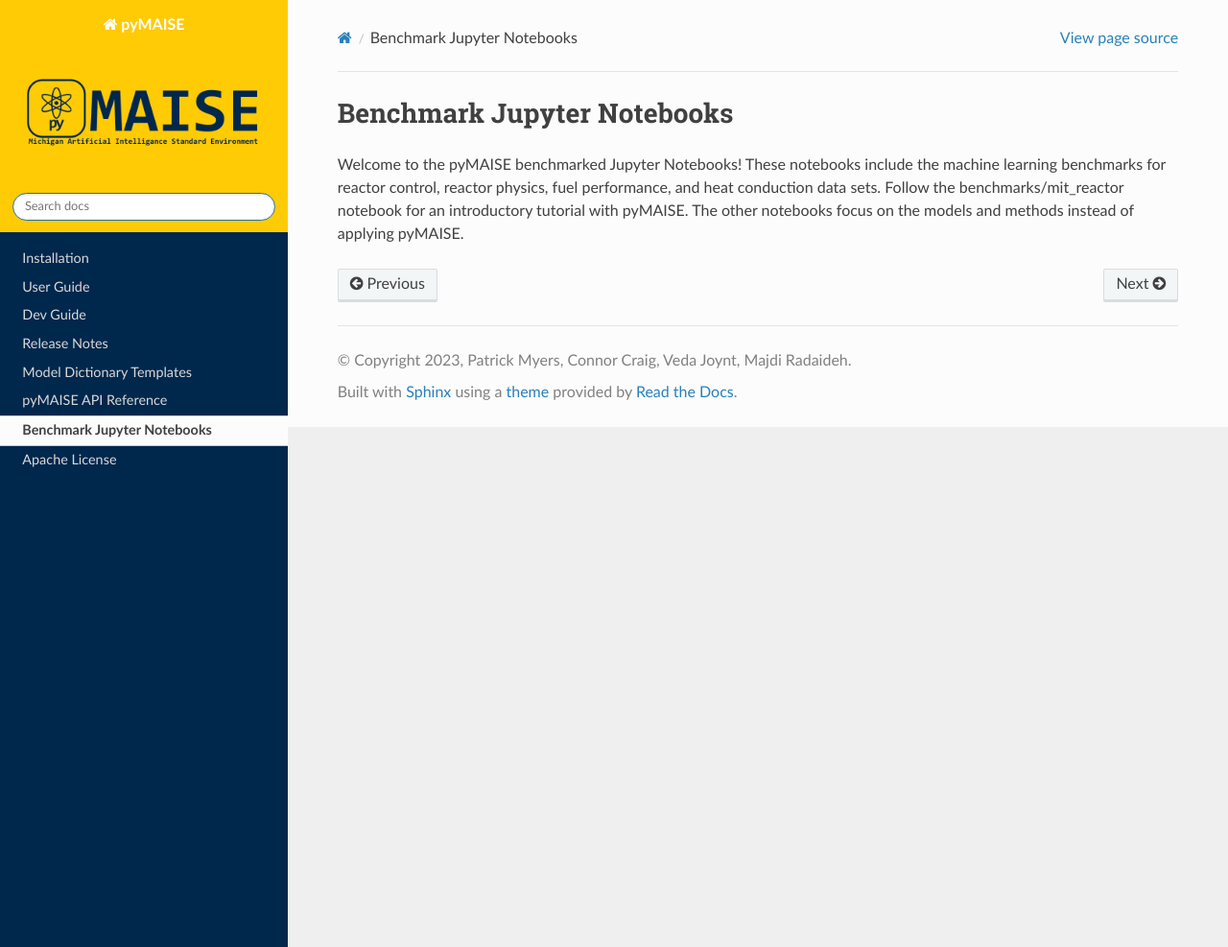
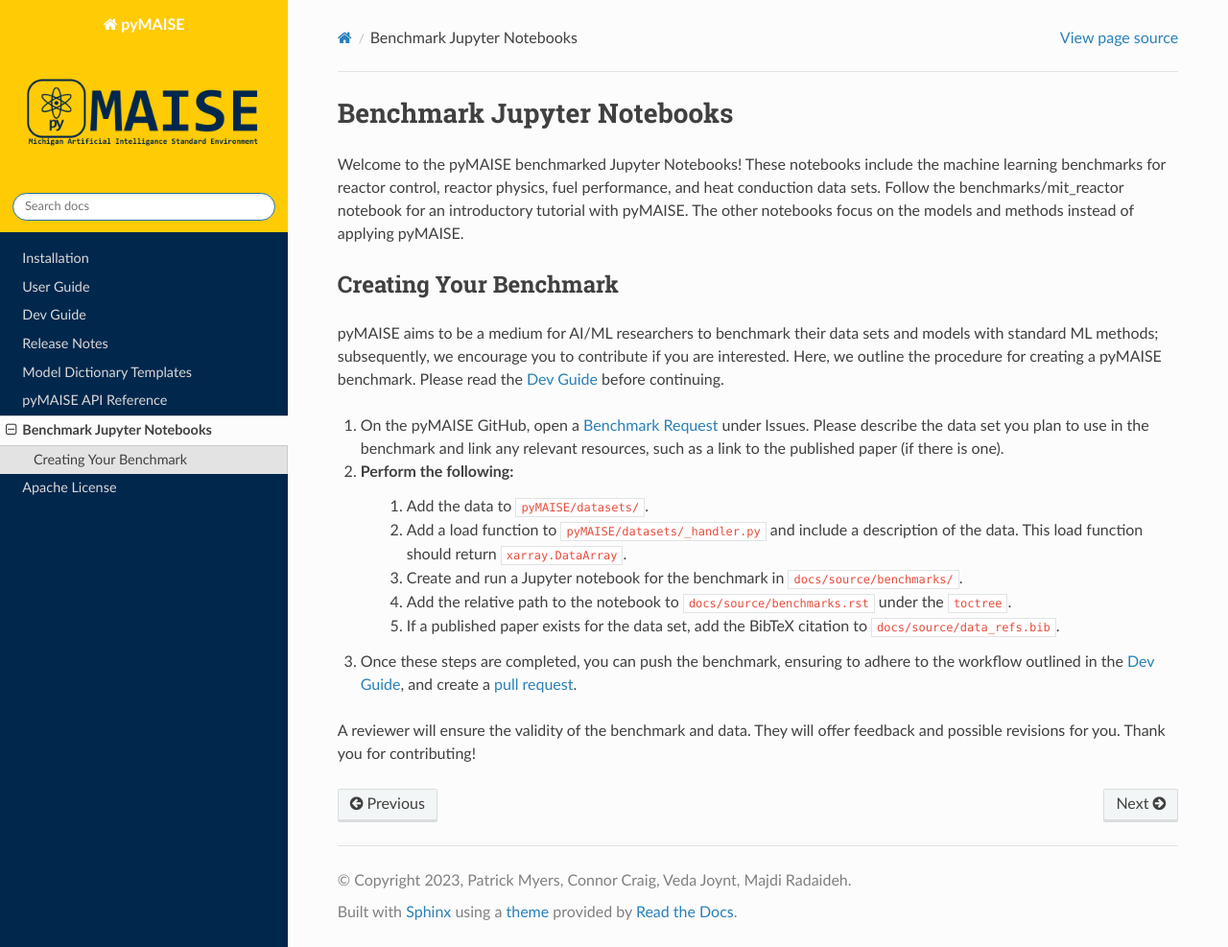
Before and after one commit to myerspat/pyMAISE, a Sphinx documentation site: the page built from docs/source/benchmarks.rst, in a window 1280 px wide and 987 px high. Shown: the whole window at 96% size. Built offline with Sphinx 7.4.7 and the Read the Docs theme 2.0.0, drawn with Linux system fonts in a browser that asks for light colours; pages that are not in the unit, such as notebooks, are missing from menus.

Commit message:
added directions to create your own benchmark

```diff
--- a/docs/source/benchmarks.rst
+++ b/docs/source/benchmarks.rst
@@ -16,3 +16,20 @@ Welcome to the pyMAISE benchmarked Jupyter Notebooks! These notebooks include th
    benchmarks/bwr.ipynb
    benchmarks/HTGR_microreactor.ipynb
    benchmarks/rod_ejection.ipynb
+
+-----------------------
+Creating Your Benchmark
+-----------------------
+
+pyMAISE aims to be a medium for AI/ML researchers to benchmark their data sets and models with standard ML methods; subsequently, we encourage you to contribute if you are interested. Here, we outline the procedure for creating a pyMAISE benchmark. Please read the :ref:`dev_guide` before continuing.
+
+1. On the pyMAISE GitHub, open a `Benchmark Request <https://github.com/myerspat/pyMAISE/issues/new?assignees=&labels=&projects=&template=benchmark-request.md&title=>`_ under Issues. Please describe the data set you plan to use in the benchmark and link any relevant resources, such as a link to the published paper (if there is one).
+2. Perform the following:
+    1. Add the data to ``pyMAISE/datasets/``.
+    2. Add a load function to ``pyMAISE/datasets/_handler.py`` and include a description of the data. This load function should return ``xarray.DataArray``.
+    3. Create and run a Jupyter notebook for the benchmark in ``docs/source/benchmarks/``.
+    4. Add the relative path to the notebook to ``docs/source/benchmarks.rst`` under the ``toctree``.
+    5. If a published paper exists for the data set, add the BibTeX citation to ``docs/source/data_refs.bib``.
+3. Once these steps are completed, you can push the benchmark, ensuring to adhere to the workflow outlined in the :ref:`dev_guide`, and create a `pull request <https://github.com/myerspat/pyMAISE/pulls>`_.
+
+A reviewer will ensure the validity of the benchmark and data. They will offer feedback and possible revisions for you. Thank you for contributing!
```
